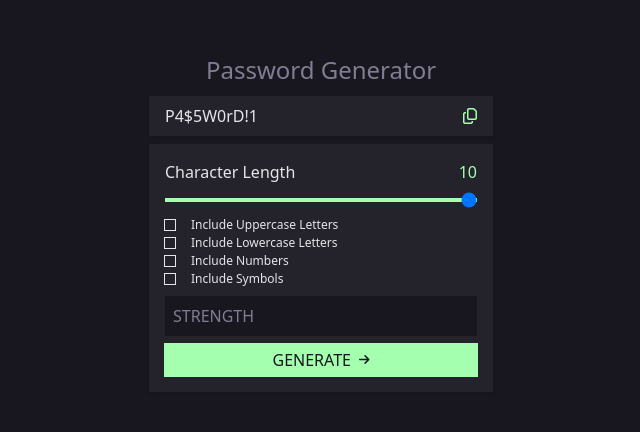
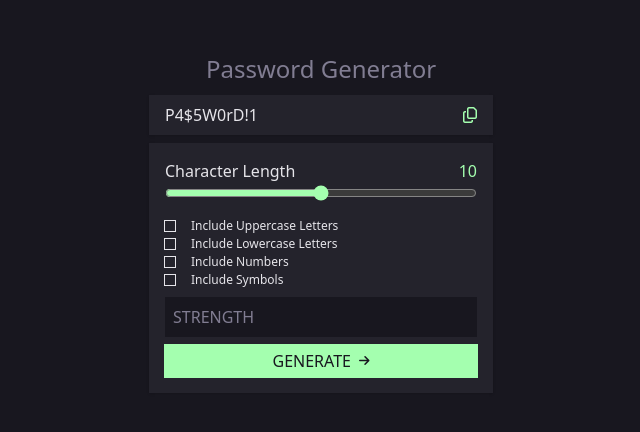
Before and after one commit to remtaine/fem-password-generator, a React (Create React App) app: page / in a window 1280 px wide. Shown: the part 178-610 px from the top of the page, without its empty margins (319-959 px from the left). Built offline with nearby package versions, Linux system fonts and the light colour scheme.

Commit message:
Fix slider

```diff
--- a/src/components/Slider.js
+++ b/src/components/Slider.js
@@ -5,20 +5,25 @@ function Slider() {
   return (
     <div className="">
       <div className="flex justify-between">
-        <label for="length" className="">
+        <label htmlFor="length" className="">
           Character Length
         </label>
         {/* TODO make # responsive */}
-        <span className="text-fem-500">10</span>
+        <span className="text-fem-500">{length}</span>
       </div>
       <input
         type="range"
         id="length"
         min="0"
         max="20"
-        // value="10"
+        defaultValue="10"
         // step="1"
-        className="w-full text-fem-500 bg-fem-500 appearance-none h-1 py-[2px] cursor-pointer "
+        // style={{ fill-color: "red"  }}
+        onInput={(evt) => {
+          setLength(evt.target.value);
+          // setLength(this.value);
+        }}
+        className="w-full accent-fem-500 py-[2px] cursor-pointer "
       />
     </div>
   );
```
